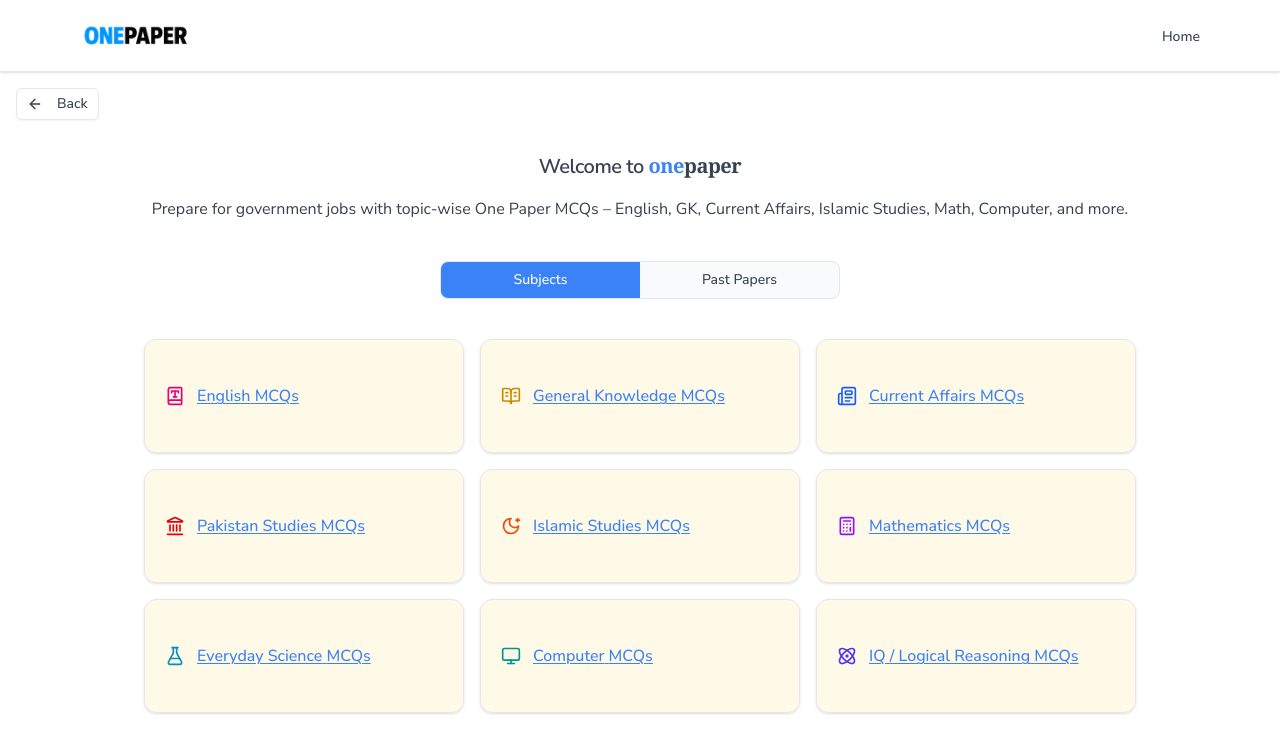
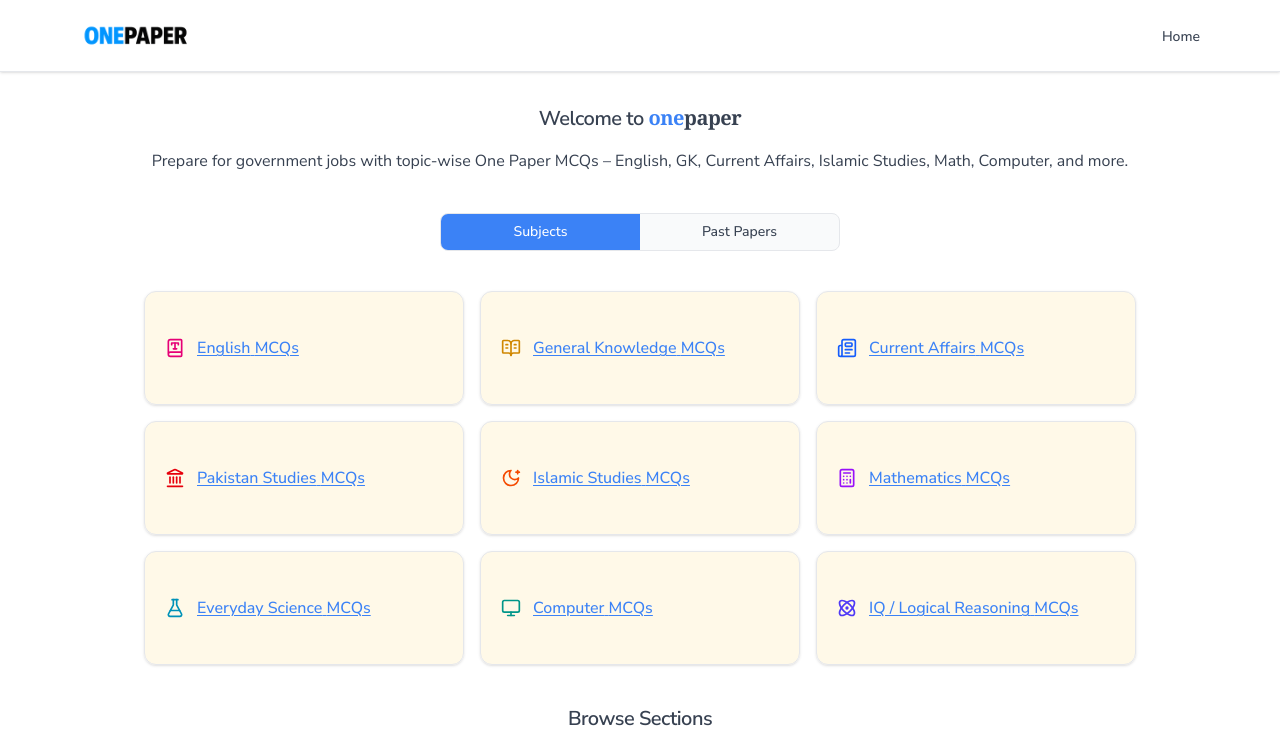
Before and after one commit to waqarkhan424/mcqs-app, a Next.js app: page / in a window 1280 px wide. Shown: the top 756 px of the page. Built offline with nearby package versions, Linux system fonts and the light colour scheme.

Commit message:
new commit

```diff
--- /dev/null
+++ b/app/components/back-button-wrapper.tsx
@@ -0,0 +1,17 @@
+"use client";
+
+import { usePathname } from "next/navigation";
+import BackButton from "./back-button";
+
+export default function BackButtonWrapper() {
+    const pathname = usePathname();
+    const showBackButton = pathname !== "/";
+
+    if (!showBackButton) return null;
+
+    return (
+        <div className="px-4 pt-4">
+            <BackButton />
+        </div>
+    );
+}
--- a/app/layout.tsx
+++ b/app/layout.tsx
@@ -2,7 +2,7 @@ import type { Metadata } from "next";
 import { Nunito_Sans } from "next/font/google";
 import SiteHeader from "./components/site-header";
 import SiteFooter from "./components/site-footer";
-import BackButton from "./components/back-button";
+import BackButtonWrapper from "./components/back-button-wrapper";
 import "./globals.css";
 
 
@@ -114,9 +114,7 @@ export default function RootLayout({
         <SiteHeader />
 
 
-        <div className="px-4 pt-4">
-          <BackButton />
-        </div>
+        <BackButtonWrapper />
 
 
         <main className="flex-grow">
```
